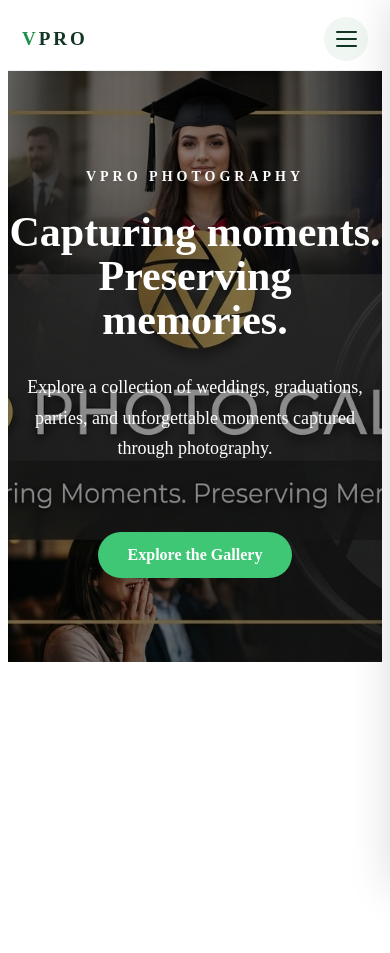
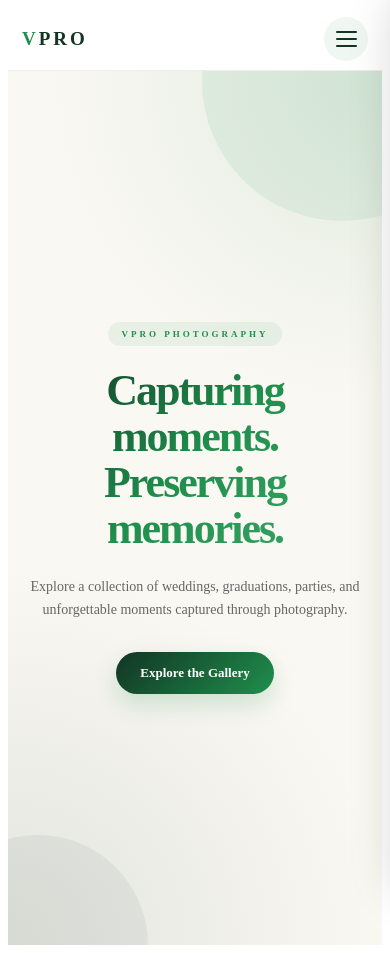
Before and after one commit to crmushy7/vprophotogallery, a React (Vite) app: page / in a window 390 px wide. Before the commit the page ends 844 px from the top, so only its background shows below. Built offline with nearby package versions, Linux system fonts and the light colour scheme; no server answers.

Commit message:
UI edition 4

```diff
--- a/src/pages/Album.jsx
+++ b/src/pages/Album.jsx
@@ -369,7 +369,25 @@ try {
 
                 <div className="folder-actions">
 
-  {user && (
+  {/* {user && (
+    <button
+      type="button"
+      className="edit-folder-button"
+      onClick={() =>
+        setEditingFolder(folder)
+      }
+    >
+      Edit Collection
+    </button>
+  )} */}
+
+
+
+
+</div>
+
+
+ {user && (
     <button
       type="button"
       className="edit-folder-button"
@@ -380,13 +398,6 @@ try {
       Edit Collection
     </button>
   )}
-
-
-
-
-</div>
-
-
                 <a
   href={`${API_URL}/api/download-collection?albumId=${encodeURIComponent(
     albumId
--- a/src/pages/Home.css
+++ b/src/pages/Home.css
@@ -1,85 +1,183 @@
 .home {
   width: 100%;
+  min-height: 100vh;
+  background:
+    radial-gradient(
+      circle at top right,
+      rgba(31, 143, 76, 0.12),
+      transparent 35%
+    ),
+    radial-gradient(
+      circle at bottom left,
+      rgba(18, 53, 36, 0.10),
+      transparent 40%
+    ),
+    #faf8f3;
 }
+
+/* =========================
+   HERO
+========================= */
 
 .hero {
   position: relative;
   min-height: calc(100vh - 80px);
-
-  background-image: url("../assets/vpro.jpg");
-  background-size: cover;
-  background-position: center;
-  background-repeat: no-repeat;
-
+  padding: 80px 40px;
   display: flex;
   align-items: center;
   justify-content: center;
-
   overflow: hidden;
 }
+
+/* Decorative circles */
 
 .hero::before {
   content: "";
   position: absolute;
-  inset: 0;
-  background: rgba(0, 0, 0, 0.45);
+  width: 420px;
+  height: 420px;
+  border-radius: 50%;
+  background: rgba(31, 143, 76, 0.08);
+  top: -180px;
+  right: -120px;
 }
+
+.hero::after {
+  content: "";
+  position: absolute;
+  width: 300px;
+  height: 300px;
+  border-radius: 50%;
+  background: rgba(18, 53, 36, 0.06);
+  bottom: -150px;
+  left: -100px;
+}
+
+/* =========================
+   HERO CONTENT
+========================= */
 
 .hero-content {
   position: relative;
   z-index: 1;
-  color: white;
+  max-width: 1000px;
   text-align: center;
 }
 
+/* Small label */
+
 .hero-label {
-  font-size: 14px;
+  display: inline-block;
+  margin: 0 0 22px;
+  padding: 8px 16px;
+
+  background: rgba(31, 143, 76, 0.08);
+  color: #1f8f4c;
+
+  border-radius: 999px;
+
+  font-size: 11px;
+  font-weight: 700;
   letter-spacing: 4px;
-  font-weight: 600;
-  margin-bottom: 25px;
+  text-transform: uppercase;
 }
 
+/* Main heading */
+
 .hero h1 {
-  font-size: clamp(42px, 7vw, 80px);
-  line-height: 1.05;
   margin: 0;
+
+  font-size: clamp(48px, 8vw, 92px);
+  line-height: 1.02;
+  letter-spacing: -4px;
+
+  color: #123524;
+
+  background:
+    linear-gradient(
+      135deg,
+      #123524,
+      #1f8f4c,
+      #3ea86a
+    );
+
+  -webkit-background-clip: text;
+  -webkit-text-fill-color: transparent;
+  background-clip: text;
 }
 
+/* Description */
+
 .hero-description {
-  max-width: 600px;
-  margin: 30px auto;
-  font-size: 18px;
-  line-height: 1.7;
+  max-width: 650px;
+  margin: 30px auto 0;
+
+  color: #666;
+
+  font-size: 17px;
+  line-height: 1.8;
 }
+
+/* =========================
+   HERO BUTTON
+========================= */
 
 .hero-button {
   display: inline-block;
+
   margin-top: 38px;
-  padding: 14px 30px;
+  padding: 15px 30px;
 
-  background: #3fc776;
+  background: linear-gradient(
+    135deg,
+    #123524,
+    #1f8f4c
+  );
+
   color: white;
 
   text-decoration: none;
-  font-size: 16px;
-  font-weight: 600;
 
-  border-radius: 30px;
+  font-size: 14px;
+  font-weight: 700;
+
+  border-radius: 999px;
+
+  box-shadow:
+    0 10px 25px rgba(31, 143, 76, 0.20);
 
   transition:
-    background 0.25s ease,
     transform 0.25s ease,
-    box-shadow 0.25s ease;
+    box-shadow 0.25s ease,
+    background 0.25s ease;
 }
 
 .hero-button:hover {
-  background: #17763e;
-  transform: translateY(-2px);
-  box-shadow: 0 8px 20px rgba(0, 0, 0, 0.25);
+  transform: translateY(-3px);
+
+  box-shadow:
+    0 16px 32px rgba(31, 143, 76, 0.25);
+
+  background: linear-gradient(
+    135deg,
+    #1f8f4c,
+    #3ea86a
+  );
 }
 
+/* =========================
+   CATEGORIES
+========================= */
+
 .categories-section {
-  padding: 80px 40px;
+  padding: 90px 40px;
+
+  background:
+    linear-gradient(
+      to bottom,
+      rgba(255, 255, 255, 0),
+      rgba(31, 143, 76, 0.03)
+    );
 }
 
 .section-heading {
@@ -88,60 +186,184 @@
 }
 
 .section-heading p {
-  font-size: 13px;
-  letter-spacing: 3px;
+  margin: 0 0 12px;
+
+  color: #1f8f4c;
+
+  font-size: 11px;
+  font-weight: 700;
+  letter-spacing: 4px;
+  text-transform: uppercase;
 }
 
 .section-heading h2 {
-  font-size: 38px;
+  margin: 0;
+
+  color: #123524;
+
+  font-size: clamp(32px, 5vw, 48px);
+  line-height: 1.1;
+  letter-spacing: -1.5px;
 }
+
+/* =========================
+   CATEGORY GRID
+========================= */
 
 .category-grid {
   max-width: 1200px;
   margin: auto;
+
   display: grid;
   grid-template-columns: repeat(4, 1fr);
+
   gap: 20px;
 }
 
 .category-card {
   min-height: 220px;
+
   padding: 30px;
-  border: 1px solid #ddd;
+
+  border: none;
+  border-radius: 20px;
+
+  background: white;
+
   display: flex;
   flex-direction: column;
   justify-content: flex-end;
+
+  box-shadow:
+    0 10px 30px rgba(0, 0, 0, 0.07);
+
+  transition:
+    transform 0.3s ease,
+    box-shadow 0.3s ease;
+}
+
+.category-card:hover {
+  transform: translateY(-5px);
+
+  box-shadow:
+    0 18px 40px rgba(0, 0, 0, 0.11);
 }
 
 .category-card h3 {
+  margin: 0 0 10px;
+
+  color: #123524;
+
   font-size: 25px;
-  margin-bottom: 10px;
+  line-height: 1.2;
 }
 
 .category-card p {
+  margin: 0;
+
+  color: #666;
+
   line-height: 1.6;
+  font-size: 14px;
 }
 
-@media (max-width: 800px) {
+/* =========================
+   TABLET
+========================= */
+
+@media (max-width: 900px) {
+  .hero {
+    padding: 70px 25px;
+  }
+
   .category-grid {
     grid-template-columns: repeat(2, 1fr);
   }
 }
 
-@media (max-width: 500px) {
+/* =========================
+   MOBILE
+========================= */
+
+@media (max-width: 600px) {
   .hero {
-    min-height: 70vh;
+    min-height: calc(100vh - 70px);
+    padding: 50px 20px;
+  }
+
+  .hero::before {
+    width: 280px;
+    height: 280px;
+    top: -130px;
+    right: -100px;
+  }
+
+  .hero::after {
+    width: 220px;
+    height: 220px;
+    bottom: -110px;
+    left: -80px;
+  }
+
+  .hero-label {
+    font-size: 9px;
+    letter-spacing: 3px;
+    padding: 7px 13px;
   }
 
   .hero h1 {
-    font-size: 42px;
+    font-size: 44px;
+    line-height: 1.05;
+    letter-spacing: -2px;
+  }
+
+  .hero-description {
+    margin-top: 22px;
+
+    font-size: 14px;
+    line-height: 1.7;
+  }
+
+  .hero-button {
+    margin-top: 30px;
+    padding: 13px 24px;
+
+    font-size: 13px;
   }
 
   .categories-section {
     padding: 60px 20px;
   }
 
+  .section-heading {
+    margin-bottom: 35px;
+  }
+
+  .section-heading p {
+    font-size: 9px;
+    letter-spacing: 3px;
+  }
+
+  .section-heading h2 {
+    font-size: 32px;
+  }
+
   .category-grid {
     grid-template-columns: 1fr;
+    gap: 14px;
+  }
+
+  .category-card {
+    min-height: 180px;
+    padding: 25px;
+    border-radius: 16px;
+  }
+
+  .category-card h3 {
+    font-size: 21px;
+  }
+
+  .category-card p {
+    font-size: 13px;
   }
 }
```
